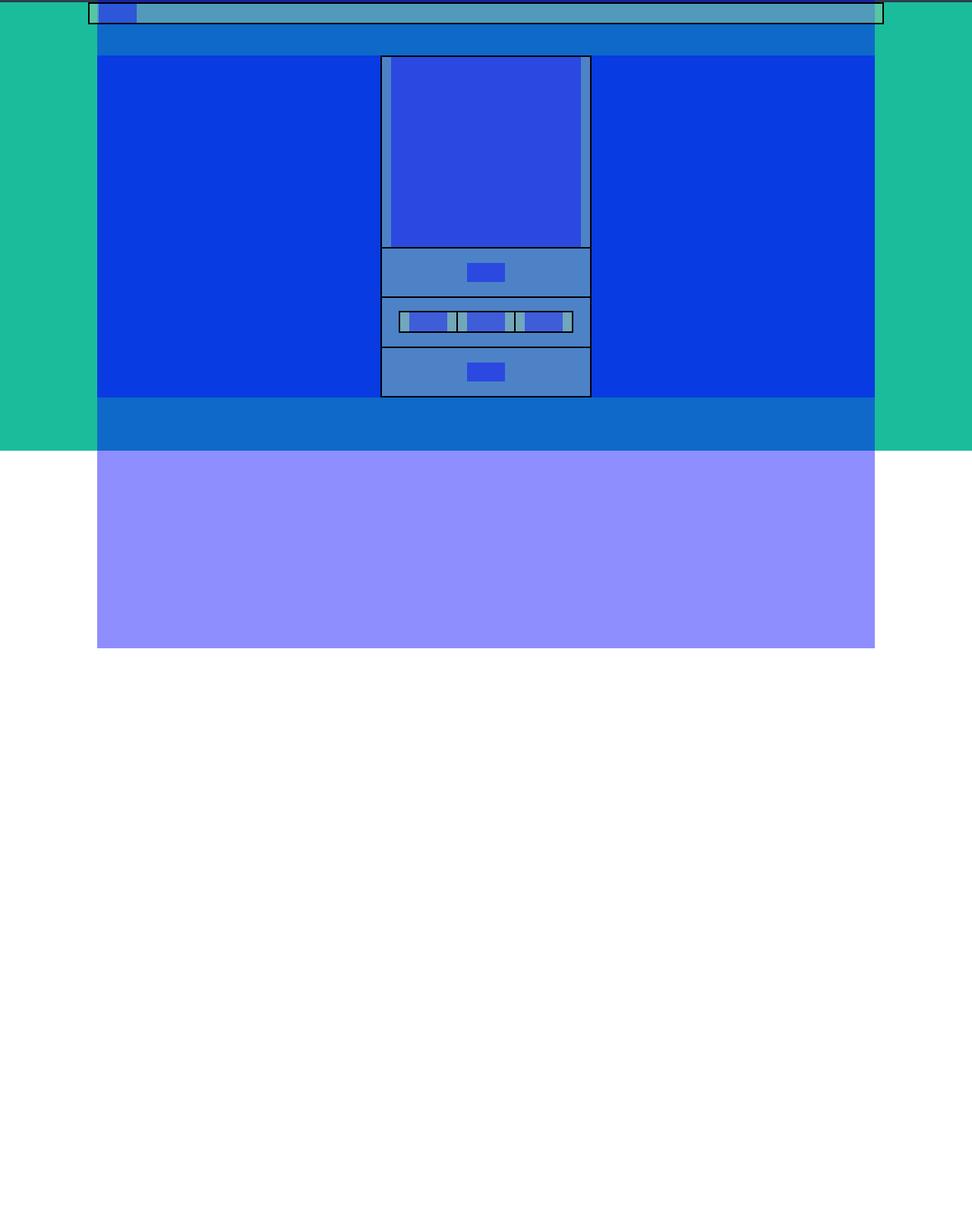
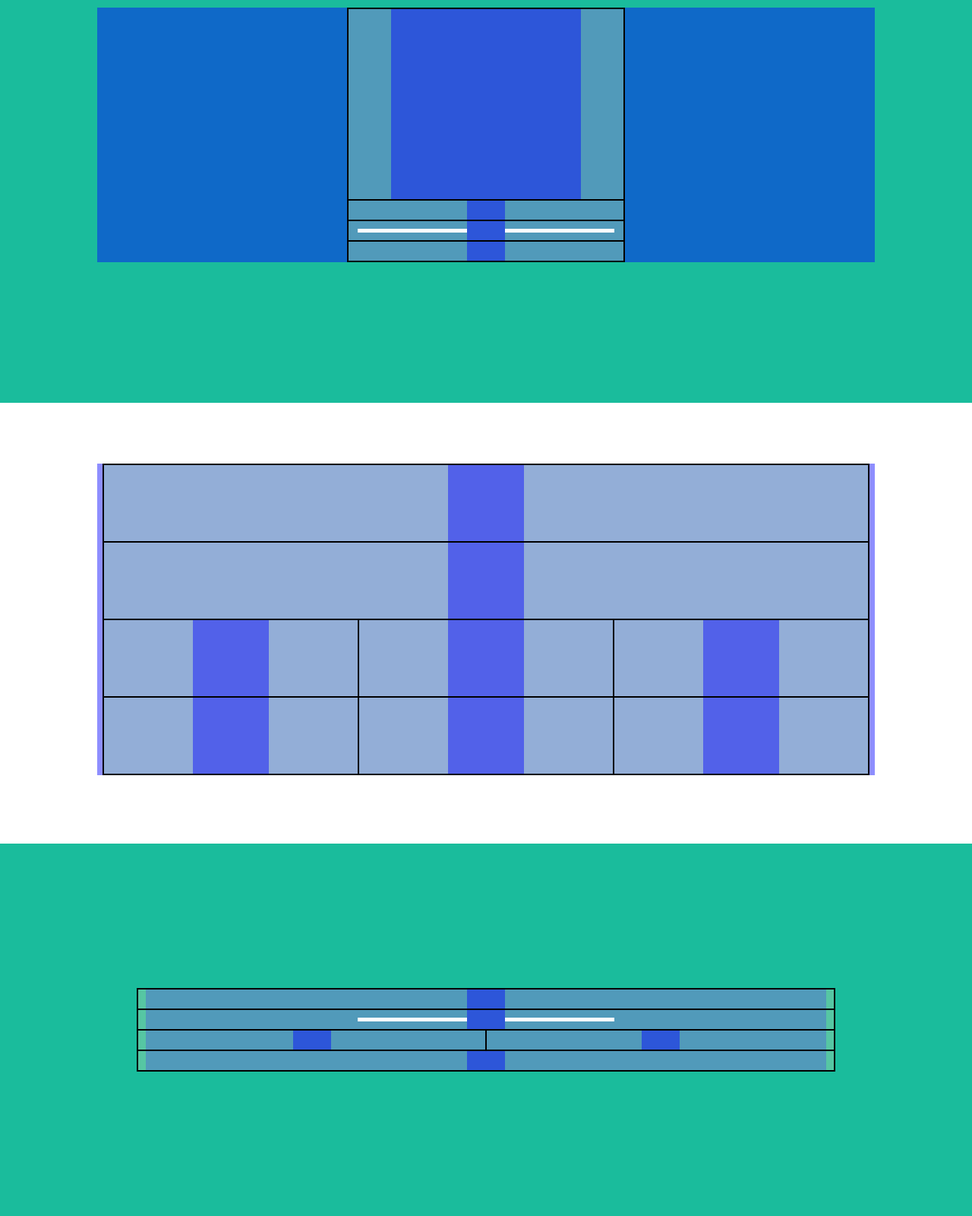
Before and after one commit to TheMrStraffy/html-css-bootstrap-freelancer, a plain HTML site: page index.html in a window 1280 px wide. Shown: the part 87-1687 px from the top of the page at 76% size. Before the commit the page ends 940 px from the top, so only its background shows below. Drawn offline with nearby package versions, Linux system fonts and the light colour scheme.

Commit message:
[added] section portfolio&about

```diff
--- a/css/style.css
+++ b/css/style.css
@@ -22,6 +22,11 @@
   height: 25px;
   background-color: rgba(0, 0, 255, 0.445);
 }
+.bar{
+  width: 144px;
+  height: 5px;
+  background-color: white;
+}
 .box-img{
   width: 250px;
   height: 250px;
@@ -30,7 +35,6 @@
 
 .sc-container{
   width: 80%;
-  height: 100%;
   margin: 0 auto;
   background-color: rgba(0, 0, 255, 0.445);
 }
@@ -38,7 +42,6 @@
 
 /* header */
 header{
-  height: 90px;
   background-color: #2c3e50;
 }
 .jumbotron{
@@ -50,9 +53,30 @@ header{
 /* header */
 
 /* main */
-/* Section */
+/* Section portfolio*/
 .portfolio{
-  height: 850px;
+  margin-bottom: 90px;
 }
-/* Section */
+.portfolio .box{
+  width: 100px;
+  height: 100px;
+}
+/* Section portfolio*/
+
+/* section about */
+.about{
+  background-color: #1abc9c;
+  height: 490px;
+}
+.sc-container-two{
+  width: 70%;
+  margin: 0 auto;
+  background-color: rgba(0, 0, 255, 0.445);
+}
+/* section about */
+
+/* form */
+
+
+/* form */
 /* main */
--- a/index.html
+++ b/index.html
@@ -30,17 +30,9 @@
             <div class="box"></div>
           </div>
           <div class="col d-flex align-items-center justify-content-center">
-            <div class="row justify-content-evenly">
-              <div class="col">
-                <div class="box"></div>
-              </div>
-              <div class="col">
-                <div class="box"></div>
-              </div>
-              <div class="col">
-                <div class="box"></div>
-              </div>
-            </div>
+            <div class="bar"></div>
+            <div class="box"></div>
+            <div class="bar"></div>
           </div>
           <div class="col d-flex align-items-center justify-content-center">
             <div class="box"></div>
@@ -51,12 +43,73 @@
   </header>
 
   <main>
-    <section class="sc-container portfolio">
-      <div class="row">
-        <div class="col">
-          <div class="box"></div>
+    <!-- portfolio -->
+    <section class="portfolio">
+      <div class="sc-container d-flex justify-content-center align-items-center">
+
+        <div class="row justify-content-around">
+          <div class="col-12 d-flex align-items-center justify-content-center">
+            <div class="box"></div>
+          </div>
+          <div class="col-12 d-flex align-items-center justify-content-center">
+            <div class="box"></div>
+          </div>
+          <div class="col-4 d-flex align-items-center justify-content-center">
+            <div class="box"></div>
+          </div>
+          <div class="col-4 d-flex align-items-center justify-content-center">
+            <div class="box"></div>
+          </div>
+          <div class="col-4 d-flex align-items-center justify-content-center">
+            <div class="box"></div>
+          </div>
+          <div class="col-4 d-flex align-items-center justify-content-center">
+            <div class="box"></div>
+          </div>
+          <div class="col-4 d-flex align-items-center justify-content-center">
+            <div class="box"></div>
+          </div>
+          <div class="col-4 d-flex align-items-center justify-content-center">
+            <div class="box"></div>
+          </div>
         </div>
       </div>
+
+    </section>
+    <!-- portfolio -->
+
+    <!-- about -->
+    <section class="about d-flex align-items-center">
+      <div class="sc-container-two">
+
+        <div class="row">
+          <div class="col-12 d-flex justify-content-center">
+            <div class="box"></div>
+          </div>
+          <div class="col-12 d-flex justify-content-center align-items-center">
+            <div class="bar"></div>
+            <div class="box"></div>
+            <div class="bar"></div>
+          </div>
+          <div class="col-6 d-flex justify-content-center">
+            <div class="box"></div>
+          </div>
+          <div class="col-6 d-flex justify-content-center">
+            <div class="box"></div>
+          </div>
+          <div class="col-12 d-flex justify-content-center">
+            <div class="box"></div>
+          </div>
+        </div>
+      </div>
+      <!-- about -->
+
+      <!-- contact form -->
+    </section>
+
+    <section>
+      <!-- contact form -->
+
     </section>
   </main>
 </body>
```
